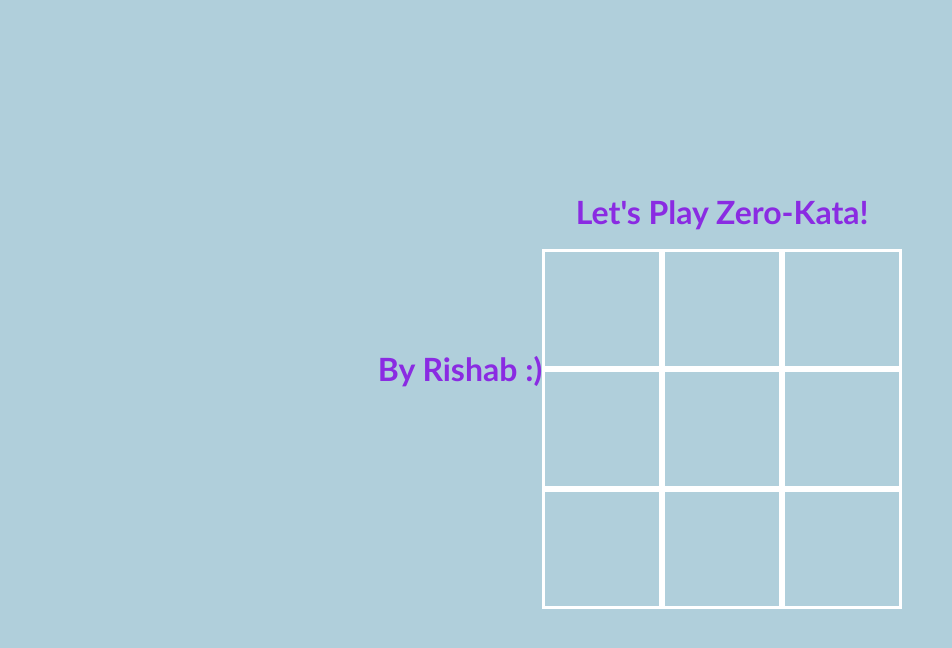
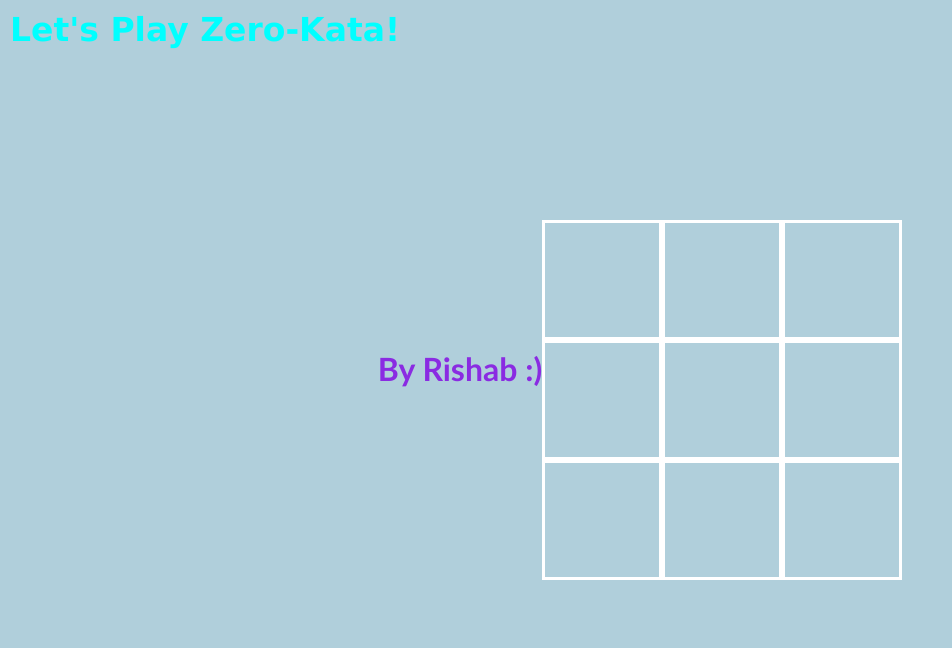
Before and after one commit to KewlRishab/Zero-Kanta, a plain HTML site: page index.html in a window 1280 px wide. Shown: the whole page, without its empty margins (0-952 px from the left). Drawn offline with Linux system fonts and the light colour scheme.

Commit message:
Update index.html

```diff
--- a/index.html
+++ b/index.html
@@ -9,7 +9,7 @@
 <body>
     <h1>By Rishab :)</h1>
     <div container>
-        <h1>Let's Play Zero-Kata!</h1>
+        <h2>Let's Play Zero-Kata!</h2>
         <div class="grid">
             <div class="row">
                 <div onclick="handleClick(this)" id="1" class="col"></div>
```
